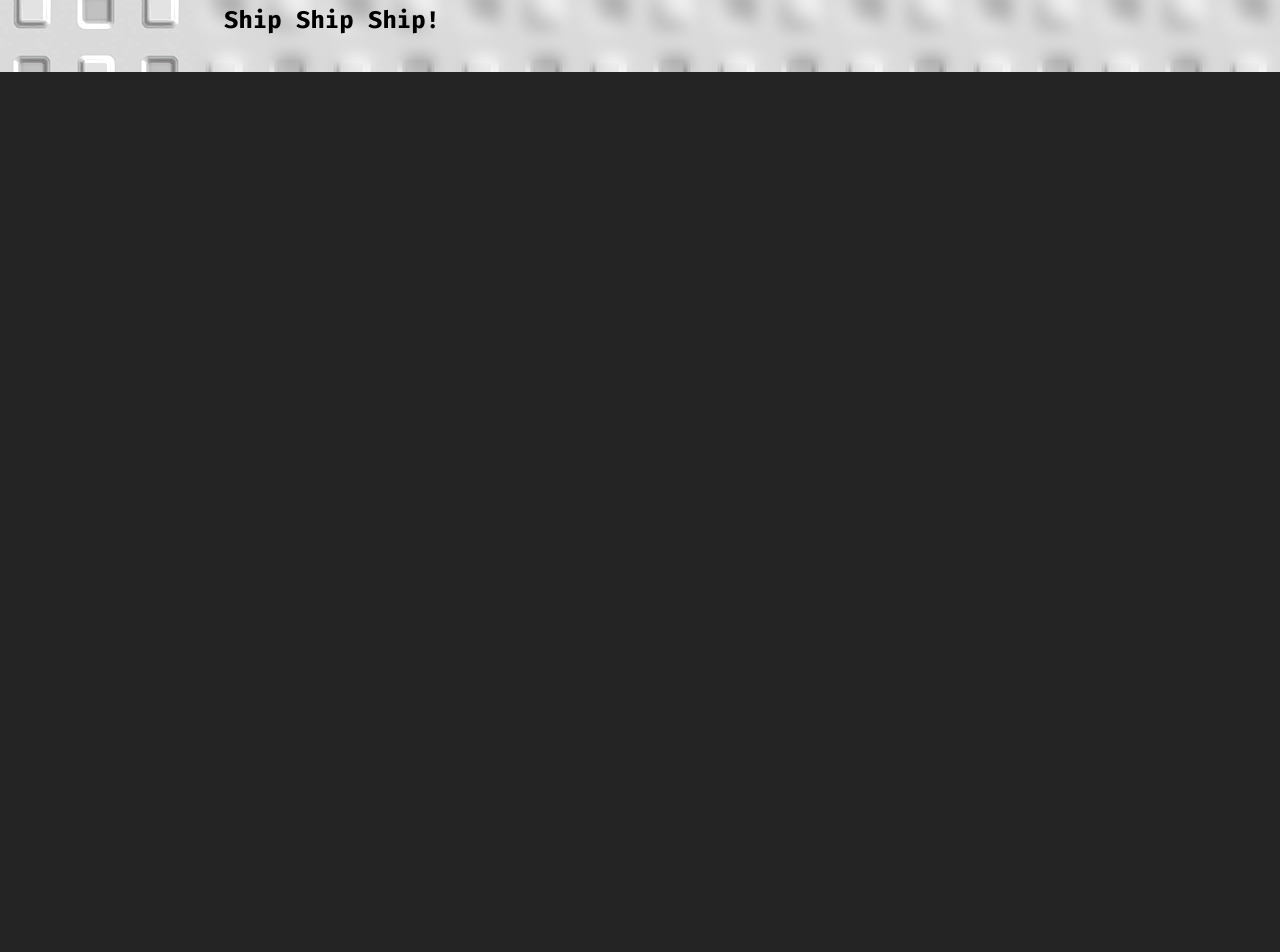
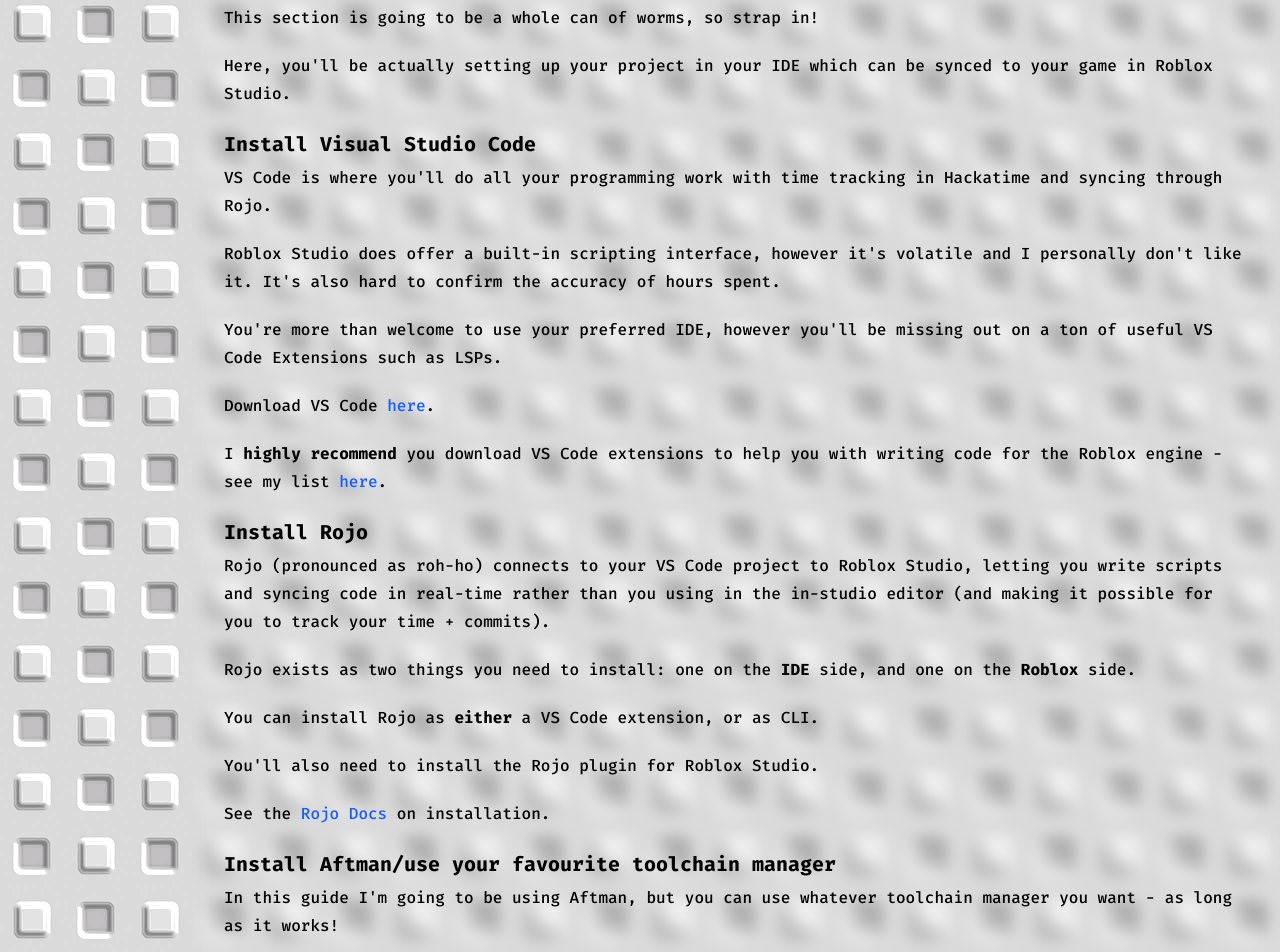
Before and after one commit to junyali/bricklayer-ysws, a React (Vite) app: page /guide in a window 1280 px wide. Shown: the part 1140-2092 px from the top of the page. Before the commit the page ends 1212 px from the top, so only its background shows below. Built offline with nearby package versions, Linux system fonts and the light colour scheme.

Commit message:
Update guide - project setup pt1

```diff
--- a/src/pages/Guide.mdx
+++ b/src/pages/Guide.mdx
@@ -30,5 +30,38 @@ Or some other Git-based hosting solution.
 Your project **must** be open-sourced, available and public. Private repositories are not accepted for submission.
 
 ## Project Setup
+This section is going to be a whole can of worms, so strap in!
+
+Here, you'll be actually setting up your project in your IDE which can be synced to your game in Roblox Studio.
+
+### Install Visual Studio Code
+VS Code is where you'll do all your programming work with time tracking in Hackatime and syncing through Rojo.
+
+Roblox Studio does offer a built-in scripting interface, however it's volatile and I personally don't like it. It's also hard to confirm the accuracy of hours spent.
+
+You're more than welcome to use your preferred IDE, however you'll be missing out on a ton of useful VS Code Extensions such as LSPs.
+
+Download VS Code [here](https://code.visualstudio.com/).
+
+I **highly recommend** you download VS Code extensions to help you with writing code for the Roblox engine - see my list [here](/resources#plugins-extensions).
+
+### Install Rojo
+Rojo (pronounced as roh-ho) connects to your VS Code project to Roblox Studio, letting you write scripts and syncing code in real-time rather than you using in the in-studio editor (and making it possible for you to track your time + commits).
+
+Rojo exists as two things you need to install: one on the **IDE** side, and one on the **Roblox** side.
+
+You can install Rojo as **either** a VS Code extension, or as CLI.
+
+You'll also need to install the Rojo plugin for Roblox Studio.
+
+See the [Rojo Docs](https://rojo.space/docs/v7/getting-started/installation/) on installation.
+
+### Install Aftman/use your favourite toolchain manager
+In this guide I'm going to be using Aftman, but you can use whatever toolchain manager you want - as long as it works!
+
+Make sure you have [Rust](https://rust-lang.org/learn/get-started/) installed and PATH configured!
+
+See the [GitHub Repository](https://github.com/LPGhatguy/aftman) for installing Aftman.
+
 
 ## Ship Ship Ship!
```
